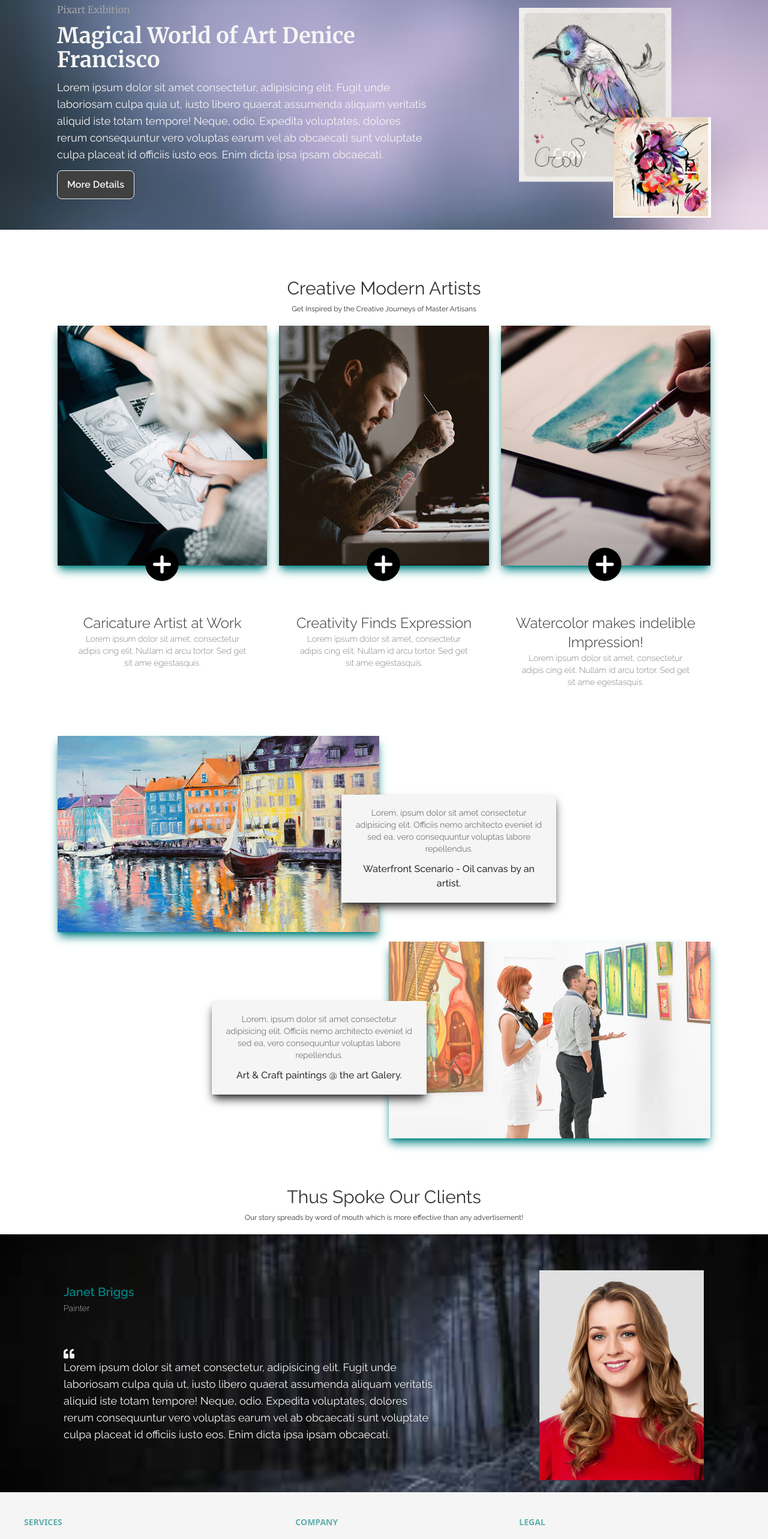
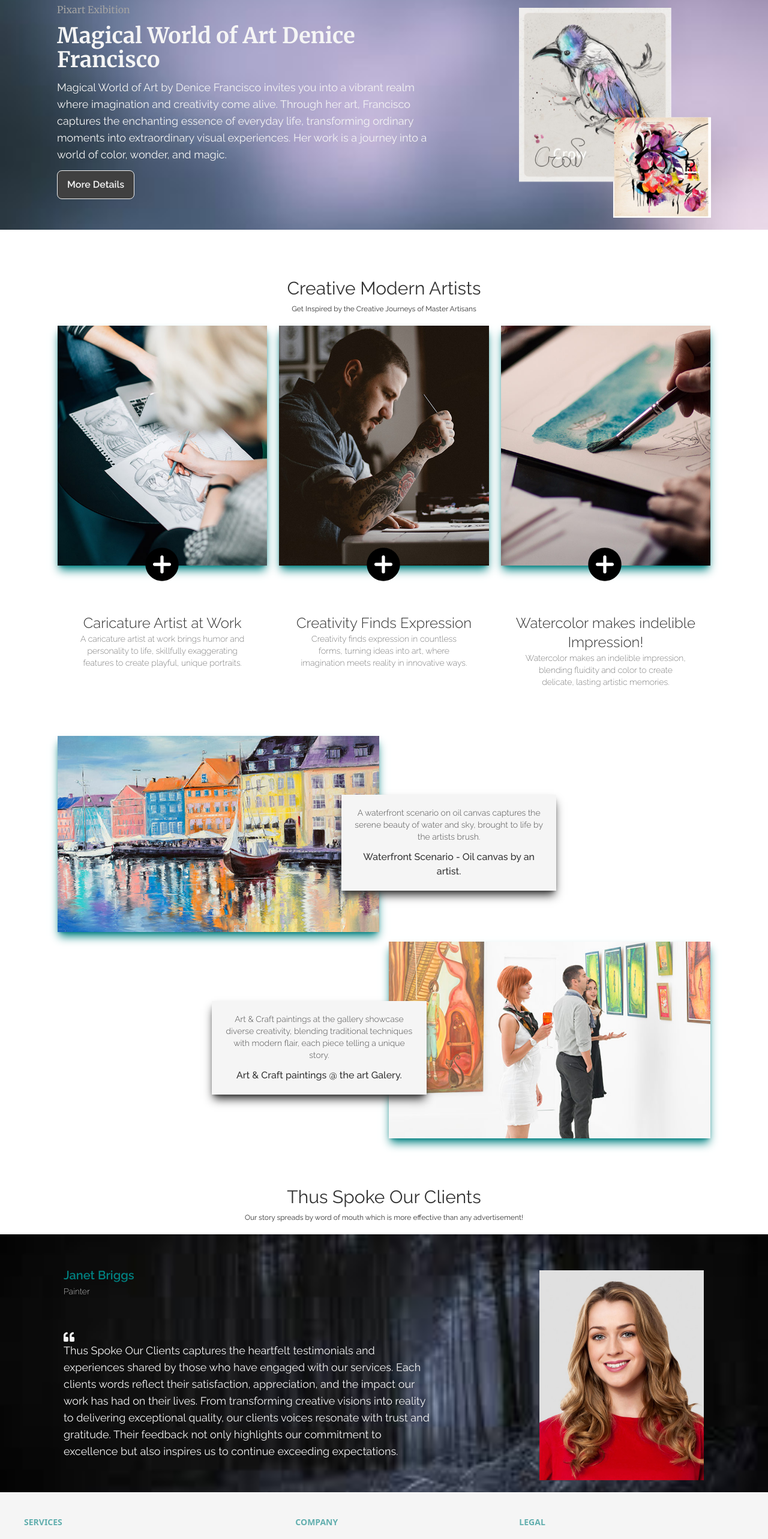
Before and after one commit to farrdin/ART-CRAFT-MANAGEMENT-CLIENT, a React (Vite) app: page / in a window 1280 px wide. Shown: the part 1140-3706 px from the top of the page at 60% size. Built offline with nearby package versions, Linux system fonts and the light colour scheme; no server answers.

Commit message:
styles Adeed

```diff
--- a/src/Components/Artist.jsx
+++ b/src/Components/Artist.jsx
@@ -48,8 +48,9 @@ const Artist = () => {
               Caricature Artist at Work
             </h1>
             <p className="text-sm text-paraL dark:text-paraD w-[80%] mx-auto font-raleway font-extralight">
-              Lorem ipsum dolor sit amet, consectetur adipis cing elit. Nullam
-              id arcu tortor. Sed get sit ame egestasquis.
+              A caricature artist at work brings humor and personality to life,
+              skillfully exaggerating features to create playful, unique
+              portraits.
             </p>
           </div>
         </div>
@@ -79,8 +80,8 @@ const Artist = () => {
               Creativity Finds Expression
             </h1>
             <p className="text-sm text-paraL dark:text-paraD w-[80%] mx-auto font-raleway font-extralight">
-              Lorem ipsum dolor sit amet, consectetur adipis cing elit. Nullam
-              id arcu tortor. Sed get sit ame egestasquis.
+              Creativity finds expression in countless forms, turning ideas into
+              art, where imagination meets reality in innovative ways.
             </p>
           </div>
         </div>
@@ -110,8 +111,8 @@ const Artist = () => {
               Watercolor makes indelible Impression!
             </h1>
             <p className="text-sm text-paraL dark:text-paraD w-[80%] mx-auto font-raleway font-extralight">
-              Lorem ipsum dolor sit amet, consectetur adipis cing elit. Nullam
-              id arcu tortor. Sed get sit ame egestasquis.
+              Watercolor makes an indelible impression, blending fluidity and
+              color to create delicate, lasting artistic memories.
             </p>
           </div>
         </div>
@@ -126,9 +127,8 @@ const Artist = () => {
 
             <div className="bg-backL dark:bg-backD absolute lg:right-[-55%] top-[30%] w-2/3 text-center p-5 space-y-3 shadow-lg shadow-headL ">
               <p className="text-sm font-light text-paraL dark:text-paraD font-raleway ">
-                Lorem, ipsum dolor sit amet consectetur adipisicing elit.
-                Officiis nemo architecto eveniet id sed ea, vero consequuntur
-                voluptas labore repellendus.
+                A waterfront scenario on oil canvas captures the serene beauty
+                of water and sky, brought to life by the artists brush.
               </p>
               <h1 className="text-base text-headL dark:text-headD font-raleway font-medium">
                 Waterfront Scenario - Oil canvas by an artist.
@@ -145,9 +145,9 @@ const Artist = () => {
 
             <div className="bg-backL dark:bg-backD absolute lg:left-[-55%] top-[30%] w-2/3 text-center p-5 space-y-3 shadow-lg shadow-headL">
               <p className="text-sm font-light text-paraL dark:text-paraD font-raleway ">
-                Lorem, ipsum dolor sit amet consectetur adipisicing elit.
-                Officiis nemo architecto eveniet id sed ea, vero consequuntur
-                voluptas labore repellendus.
+                Art & Craft paintings at the gallery showcase diverse
+                creativity, blending traditional techniques with modern flair,
+                each piece telling a unique story.
               </p>
               <h1 className="text-base text-headL dark:text-headD font-raleway font-medium">
                 Art & Craft paintings @ the art Galery.
--- a/src/Components/Comment.jsx
+++ b/src/Components/Comment.jsx
@@ -29,12 +29,14 @@ const Comment = () => {
             </span>
             <p className="quote text-lg text-headD font-raleway m lg:mt-14">
               <FaQuoteLeft />
-              Lorem ipsum dolor sit amet consectetur, adipisicing elit. Fugit
-              unde laboriosam culpa quia ut, iusto libero quaerat assumenda
-              aliquam veritatis aliquid iste totam tempore! Neque, odio.
-              Expedita voluptates, dolores rerum consequuntur vero voluptas
-              earum vel ab obcaecati sunt voluptate culpa placeat id officiis
-              iusto eos. Enim dicta ipsa ipsam obcaecati.
+              Thus Spoke Our Clients captures the heartfelt testimonials and
+              experiences shared by those who have engaged with our services.
+              Each clients words reflect their satisfaction, appreciation, and
+              the impact our work has had on their lives. From transforming
+              creative visions into reality to delivering exceptional quality,
+              our clients voices resonate with trust and gratitude. Their
+              feedback not only highlights our commitment to excellence but also
+              inspires us to continue exceeding expectations.
             </p>
           </div>
           <div className="mx-auto animate__animated animate__backInRight">
--- a/src/Components/Exibition.jsx
+++ b/src/Components/Exibition.jsx
@@ -27,12 +27,12 @@ const Exibition = () => {
               Magical World of Art Denice Francisco
             </h1>
             <p className="text-lg text-headD font-raleway">
-              Lorem ipsum dolor sit amet consectetur, adipisicing elit. Fugit
-              unde laboriosam culpa quia ut, iusto libero quaerat assumenda
-              aliquam veritatis aliquid iste totam tempore! Neque, odio.
-              Expedita voluptates, dolores rerum consequuntur vero voluptas
-              earum vel ab obcaecati sunt voluptate culpa placeat id officiis
-              iusto eos. Enim dicta ipsa ipsam obcaecati.
+              Magical World of Art by Denice Francisco invites you into a
+              vibrant realm where imagination and creativity come alive. Through
+              her art, Francisco captures the enchanting essence of everyday
+              life, transforming ordinary moments into extraordinary visual
+              experiences. Her work is a journey into a world of color, wonder,
+              and magic.
             </p>
             <Link
               to="about"
--- a/src/Pages/About.jsx
+++ b/src/Pages/About.jsx
@@ -49,8 +49,8 @@ const About = () => {
             THE DIFFERENCE BETWEEN ART AND CRAFT
           </h1>
           <p className="text-xs text-headL dark:text-headD  font-raleway font-normal">
-            The toold used for both maybe differnt but the heart that sees is
-            the same.
+            Art expresses creativity and emotion, while craft focuses on
+            skilled, functional craftsmanship.
           </p>
 
           <TiHome
@@ -65,8 +65,8 @@ const About = () => {
             THE ARTISAN IS CREATOR
           </h1>
           <p className="text-xs text-headL dark:text-headD  font-raleway font-normal">
-            He sees everything and makes some thing out of the undifferentiated
-            mass.
+            The artisan is a creator, blending skill and imagination to craft
+            unique masterpieces.
           </p>
 
           <FaLeaf
@@ -81,7 +81,8 @@ const About = () => {
             ART IS CRAFT
           </h1>
           <p className="text-xs text-headL dark:text-headD  font-raleway font-normal">
-            Craft demands the third dimension of space while art creates it!
+            Art is craft elevated, where skill and creativity merge into
+            expressive masterpieces.
           </p>
 
           <FiKey
@@ -191,9 +192,9 @@ const About = () => {
               Terracotta Idols
             </h1>
             <p className="text-sm text-paraL dark:text-paraD font-light font-raleway ">
-              Lorem ipsum dolor sit amet, consectetur adipiscing elit. Donec
-              quis quam a nunc porttitor tempus. Sed eu lobortis tortor. Mauris
-              facilisis posuere nisl
+              Terracotta idols are crafted from clay, showcasing intricate
+              designs and cultural significance, blending artistry with
+              traditional craftsmanship.
             </p>
             <button className="btn bg-butL dark:bg-butD text-headD dark:text-headL font-raleway text-sm font-semibold hover:bg-butD dark:hover:bg-butL hover:text-headL hover:dark:text-headD">
               Learn More
@@ -204,9 +205,9 @@ const About = () => {
               Clay Model Toys for Export
             </h1>
             <p className="text-sm text-paraL dark:text-paraD font-light font-raleway ">
-              Lorem ipsum dolor sit amet, consectetur adipiscing elit. Donec
-              quis quam a nunc porttitor tempus. Sed eu lobortis tortor. Mauris
-              facilisis posuere nisl
+              Clay model toys for export feature handcrafted designs, combining
+              artistry and durability, showcasing cultural craftsmanship for
+              global markets.
             </p>
             <button className="btn bg-butL dark:bg-butD text-headD dark:text-headL font-raleway text-sm font-semibold hover:bg-butD dark:hover:bg-butL hover:text-headL hover:dark:text-headD">
               Learn More
@@ -217,9 +218,9 @@ const About = () => {
               Bhatik Work on Apparels
             </h1>
             <p className="text-sm text-paraL dark:text-paraD font-light font-raleway ">
-              Lorem ipsum dolor sit amet, consectetur adipiscing elit. Donec
-              quis quam a nunc porttitor tempus. Sed eu lobortis tortor. Mauris
-              facilisis posuere nisl
+              Batik work on apparels involves intricate, hand-dyed patterns,
+              creating unique, vibrant designs that highlight traditional
+              textile artistry.
             </p>
             <button className="btn bg-butL dark:bg-butD text-headD dark:text-headL font-raleway text-sm font-semibold hover:bg-butD dark:hover:bg-butL hover:text-headL hover:dark:text-headD">
               Learn More
--- a/src/Pages/Register.jsx
+++ b/src/Pages/Register.jsx
@@ -159,7 +159,7 @@ const Register = () => {
                 </div>
               </div>
               <button className="btn bg-butL dark:bg-butD hover:bg-butD hover:dark:bg-butL text-paraD dark:text-headL hover:dark:text-paraD hover:text-headL w-full px-8 py-3 font-semibold rounded-md  dark:bg-violet-600 dark:text-gray-50  ">
-                Sign in
+                Sign Up
               </button>
             </form>
           </div>
```
